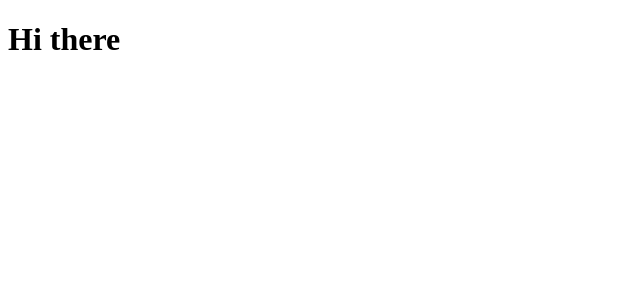
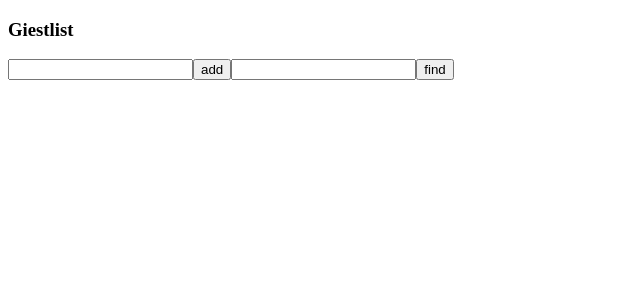
Before and after one commit to sarthakagrawal927/Documenter, a React (Create React App) app: page / in a window 1280 px wide. Shown: the top 300 px of the page, without its empty margins (0-640 px from the left). Built offline with nearby package versions, Linux system fonts and the light colour scheme.

Commit message:
basic props

```diff
--- a/src/index.tsx
+++ b/src/index.tsx
@@ -1,9 +1,9 @@
 import ReactDOM from 'react-dom';
-
+import GuestList from "./state/GuestList"
 const App = () => {
     return (
         <div>
-            <h1>Hi there</h1>
+            <GuestList/>
         </div>
     );
 };
--- /dev/null
+++ b/src/state/GuestList.tsx
@@ -0,0 +1,34 @@
+import React,{useState} from 'react';
+
+const GuestList :React.FC= () => {
+    const [name, setName] = useState('');
+    const [guests,setGuests] = useState<string[]>([]);
+
+    const onClickAdd = () =>{
+        setName('');
+        setGuests([...guests, name]);
+    }
+
+    const [nameFind, setNameFind] = useState('');
+    const onClickFind = () =>{
+        const foundUser = guests.find((user) => {return user === nameFind})
+        console.log(foundUser);
+    }
+
+    return (
+        <div>
+            <h3>Giestlist</h3>
+            <ul>
+                {guests.map((guest,index)=> (<li key={index}>{guest}</li>))}
+            </ul>
+
+            <input value={name} onChange={(e) => setName(e.target.value)} type="text"/>
+            <button onClick={onClickAdd}>add</button>
+
+            <input value={nameFind} onChange={(e) => setNameFind(e.target.value)} type="text"/>
+            <button onClick={onClickFind}>find</button>
+        </div>
+    );
+};
+
+export default GuestList;
```
Also changed, not shown: src/props/Child.tsx (added, +20 -0 lines), src/props/Parent.tsx (added, +8 -0 lines), 1 other file (tests, documents, lock files or other folders).
